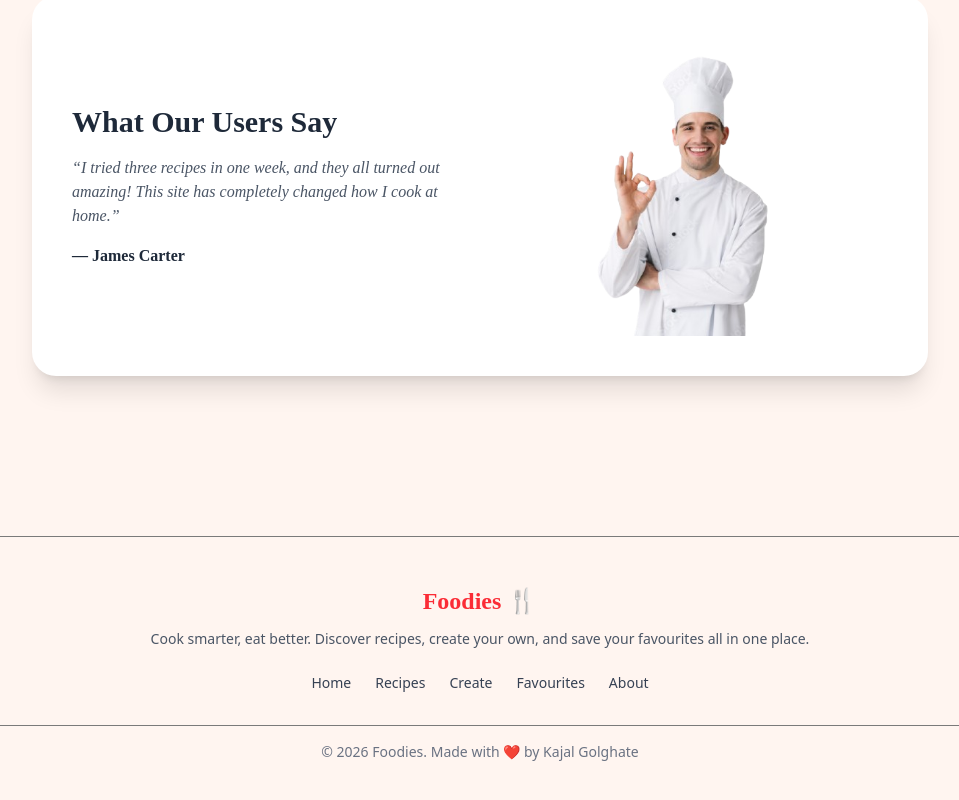
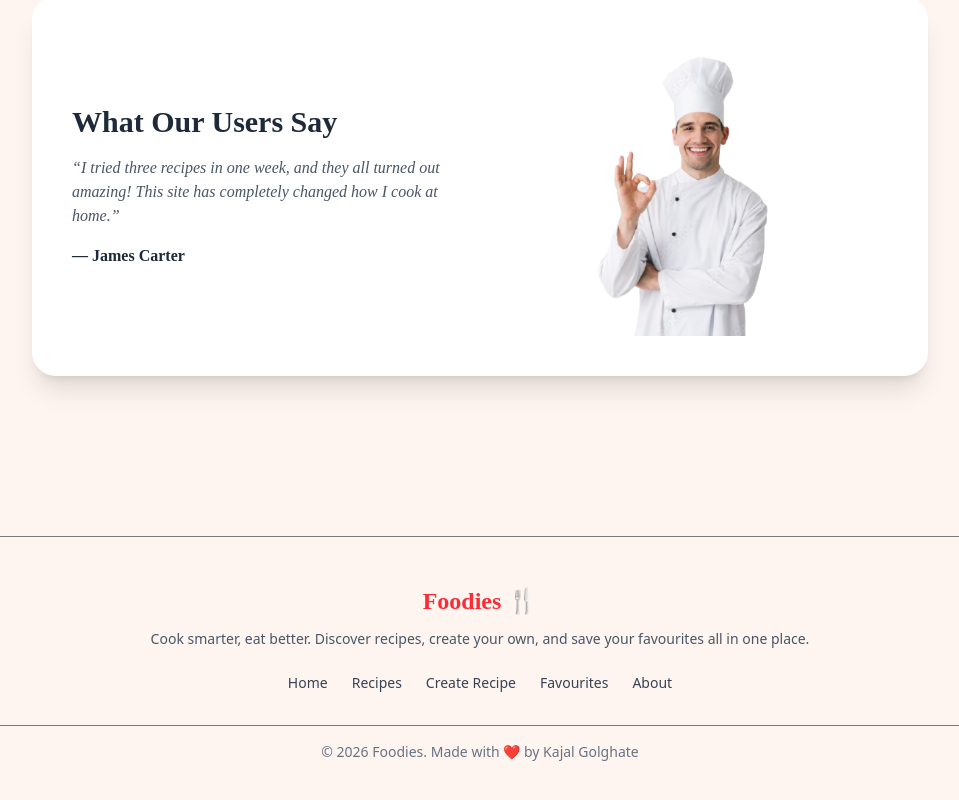
Before and after one commit to justtkajuu/foodies, a React (Vite) app: page / in a window 1280 px wide. Shown: the part 1208-2008 px from the top of the page, without its empty margins (160-1119 px from the left). Built offline with nearby package versions, Linux system fonts and the light colour scheme.

Commit message:
Update Footer.jsx

```diff
--- a/src/components/Footer.jsx
+++ b/src/components/Footer.jsx
@@ -19,7 +19,7 @@ const Footer = () => {
         <div className="flex flex-wrap justify-center gap-6 mt-6 text-sm font-medium text-gray-700">
           <Link to="/" className="hover:text-red-500">Home</Link>
           <Link to="/recipes" className="hover:text-red-500">Recipes</Link>
-          <Link to="/create-recipe" className="hover:text-red-500">Create</Link>
+          <Link to="/create-recipe" className="hover:text-red-500">Create Recipe</Link>
           <Link to="/fav" className="hover:text-red-500">Favourites</Link>
           <Link to="/about" className="hover:text-red-500">About</Link>
         </div>
```
